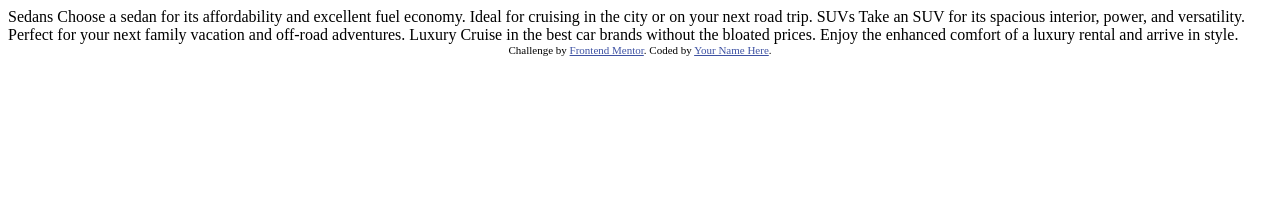
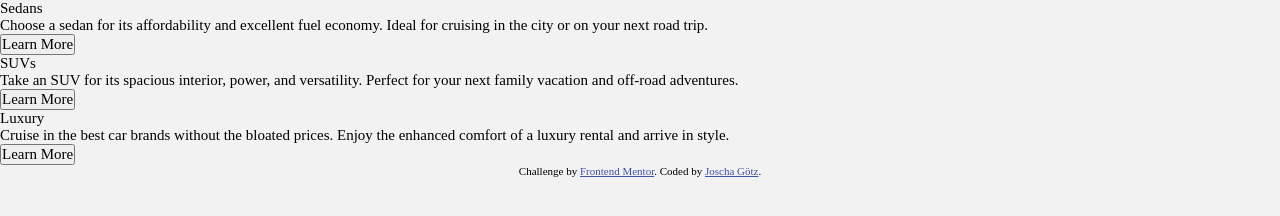
Before and after one commit to Joscha-Goetz/3-Column-Card-Component-FM, a plain HTML site: page index.html in a window 1280 px wide. Drawn offline with Linux system fonts and the light colour scheme.

Commit message:
html setup

```diff
--- a/index.html
+++ b/index.html
@@ -1,36 +1,49 @@
 <!DOCTYPE html>
 <html lang="en">
   <head>
-  <meta charset="UTF-8">
-  <meta name="viewport" content="width=device-width, initial-scale=1.0"> <!-- displays site properly based on user's device -->
+    <meta charset="UTF-8" />
+    <meta name="viewport" content="width=device-width, initial-scale=1.0" />
+    <!-- displays site properly based on user's device -->
 
-  <link rel="icon" type="image/png" sizes="32x32" href="./images/favicon-32x32.png">
-
+    <link
+      rel="icon"
+      type="image/png"
+      sizes="32x32"
+      href="./images/favicon-32x32.png"
+    />
+    <link rel="stylesheet" href="style.css" />
     <title>Frontend Mentor | 3-column preview card component</title>
-
-  <!-- Feel free to remove these styles or customise in your own stylesheet 👍 -->
-  <style>
-    .attribution { font-size: 11px; text-align: center; }
-    .attribution a { color: hsl(228, 45%, 44%); }
-  </style>
   </head>
   <body>
-
-  Sedans
-  Choose a sedan for its affordability and excellent fuel economy. Ideal for cruising in the city
-  or on your next road trip.
-
-  SUVs
-  Take an SUV for its spacious interior, power, and versatility. Perfect for your next family vacation
-  and off-road adventures.
-
-  Luxury
-  Cruise in the best car brands without the bloated prices. Enjoy the enhanced comfort of a luxury
-  rental and arrive in style.
+    <div class="card">
+      <div class="text">
+        <h2>Sedans</h2>
+        <p>
+          Choose a sedan for its affordability and excellent fuel economy. Ideal for cruising in the city or on your next road trip.
+        </p>
+      </div>
+      <button class="learn-more">Learn More</button>
+      <div class="text">
+      <h2>SUVs</h2>
+      <p>
+        Take an SUV for its spacious interior, power, and versatility. Perfect for your next family vacation and off-road adventures.
+      </p>
+      </div>
+      <button class="learn-more">Learn More</button>
+      <div class="text">
+        <h2>Luxury</h2>
+        <p>
+          Cruise in the best car brands without the bloated prices. Enjoy the enhanced comfort of a luxury rental and arrive in style.
+        </p>
+      </div>
+      <button class="learn-more">Learn More</button>
+    </div>
 
     <div class="attribution">
-    Challenge by <a href="https://www.frontendmentor.io?ref=challenge" target="_blank">Frontend Mentor</a>.
-    Coded by <a href="#">Your Name Here</a>.
+      Challenge by
+      <a href="https://www.frontendmentor.io?ref=challenge" target="_blank"
+        >Frontend Mentor</a
+      >. Coded by <a href="https://joscha-goetz.de">Joscha Götz</a>.
     </div>
   </body>
 </html>
--- /dev/null
+++ b/style.css
@@ -0,0 +1,51 @@
+* {
+  box-sizing: border-box;
+}
+img,
+picture,
+svg,
+video {
+  display: block;
+  max-width: 100%;
+}
+input,
+textarea,
+button,
+select {
+  font: inherit;
+}
+* {
+  margin: 0;
+  padding: 0;
+  font: inherit;
+}
+body {
+  min-height: 100vh;
+}
+
+.attribution {
+  font-size: 11px;
+  text-align: center;
+}
+.attribution a {
+  color: hsl(228, 45%, 44%);
+}
+
+/*
+OWN CODE
+*/
+@import url("https://fonts.googleapis.com/css2?family=Big+Shoulders+Display:wght@700&family=Lexend+Deca&display=swap");
+:root {
+  /* Primary */
+  --bright-orange: hsl(31, 77%, 52%);
+  --dark-cyan: hsl(184, 100%, 22%);
+  --very-dark-cyan: hsl(179, 100%, 13%);
+  /* Neutral */
+  --transparent-white: hsla(0, 0%, 100%, 0.75); /*paragraphs*/
+  --very-light-gray: hsl(0, 0%, 95%); /*background, headings, buttons*/
+}
+
+body {
+  font-size: 15px;
+  background: var(--very-light-gray);
+}
--- a/styles.css
+++ /dev/null
@@ -1,23 +0,0 @@
-* { box-sizing: border-box; }
-img, picture, svg, video { display: block; max-width: 100%; }
-input, textarea, button, select { font: inherit; }
-* { margin: 0; padding: 0; font: inherit; }
-body { min-height: 100vh; }
-
-/*
-OWN CODE
-*/
-@import url('https://fonts.googleapis.com/css2?family=Big+Shoulders+Display:wght@700&family=Lexend+Deca&display=swap');
-:root {
-    /* Primary */
-    --bright-orange: hsl(31, 77%, 52%);
-    --dark-cyan: hsl(184, 100%, 22%);
-    --very-dark-cyan: hsl(179, 100%, 13%);
-    /* Neutral */
-    --transparent-white: hsla(0, 0%, 100%, 0.75); /*paragraphs*/
-    --very-light-gray: hsl(0, 0%, 95%); /*background, headings, buttons*/
-}
-
-body {
-    font-size: 15px;
-}
```
Lines whose indentation alone changed are shown as unchanged.
